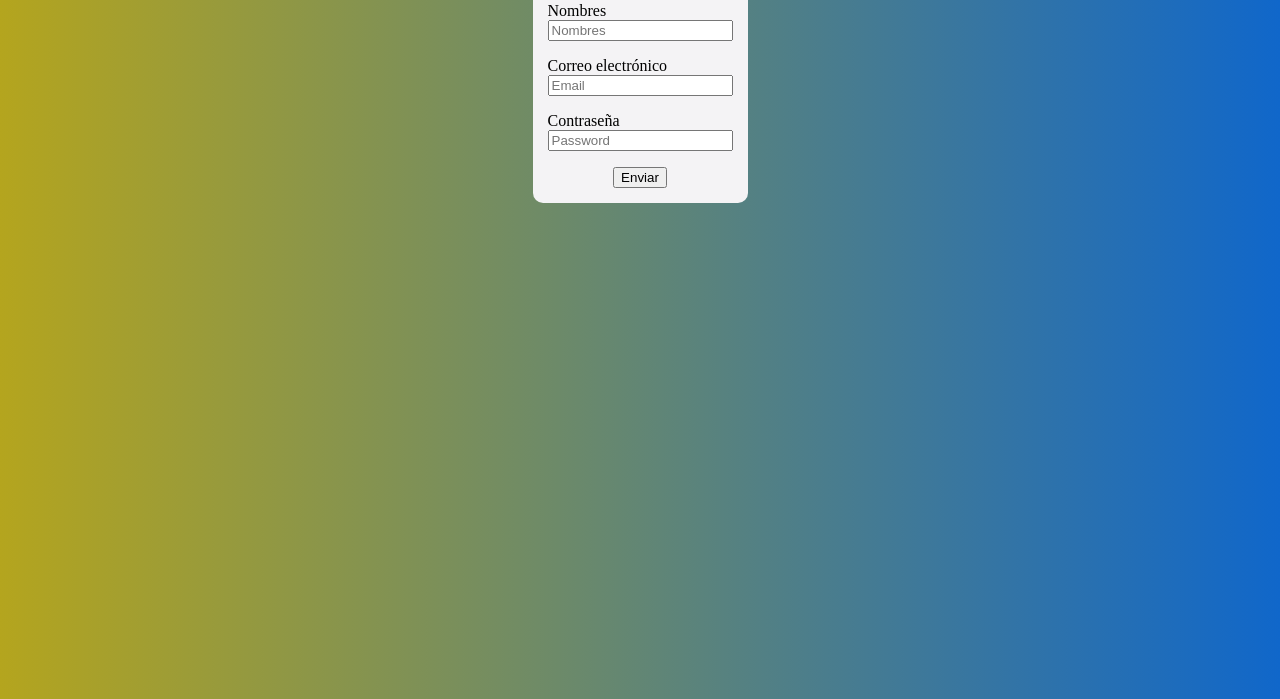
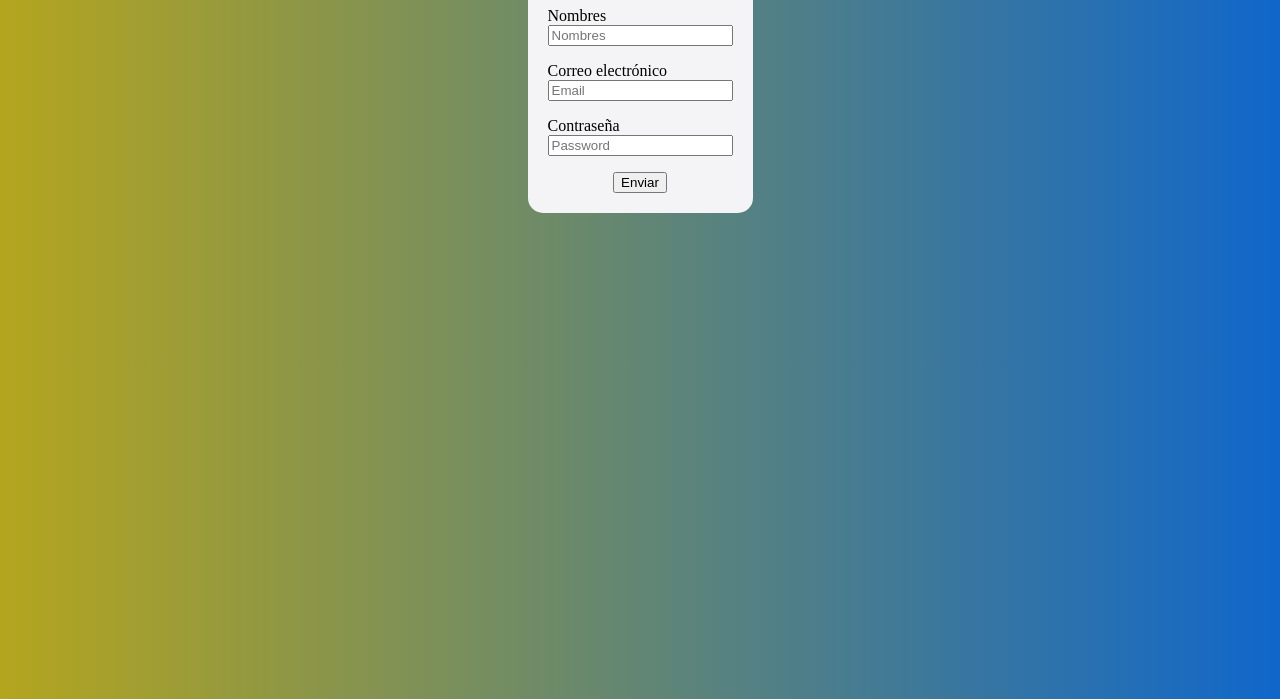
Before and after one commit to Rudama11/ProjectG4, a plain HTML site: page index.html in a window 1280 px wide. Shown: the part 101-800 px from the top of the page. Drawn offline with Linux system fonts and the light colour scheme.

Commit message:
Este commit guarda los primeros cambios en los archivos estilos.css y Hola.txt

```diff
--- a/estilos.css
+++ b/estilos.css
@@ -8,13 +8,13 @@ body{
 form{
     background: #f4f3f5;
     margin: auto;
-    padding: 15px;
-    border-radius: 10px;
+    padding: 20px;
+    border-radius: 15px;
 }
 
 form.gupo{
     position: relative;
-    margin: 55px;
+    margin: 65px;
 }
 
 form.boton{
```
Also changed, not shown: Hola.txt.
